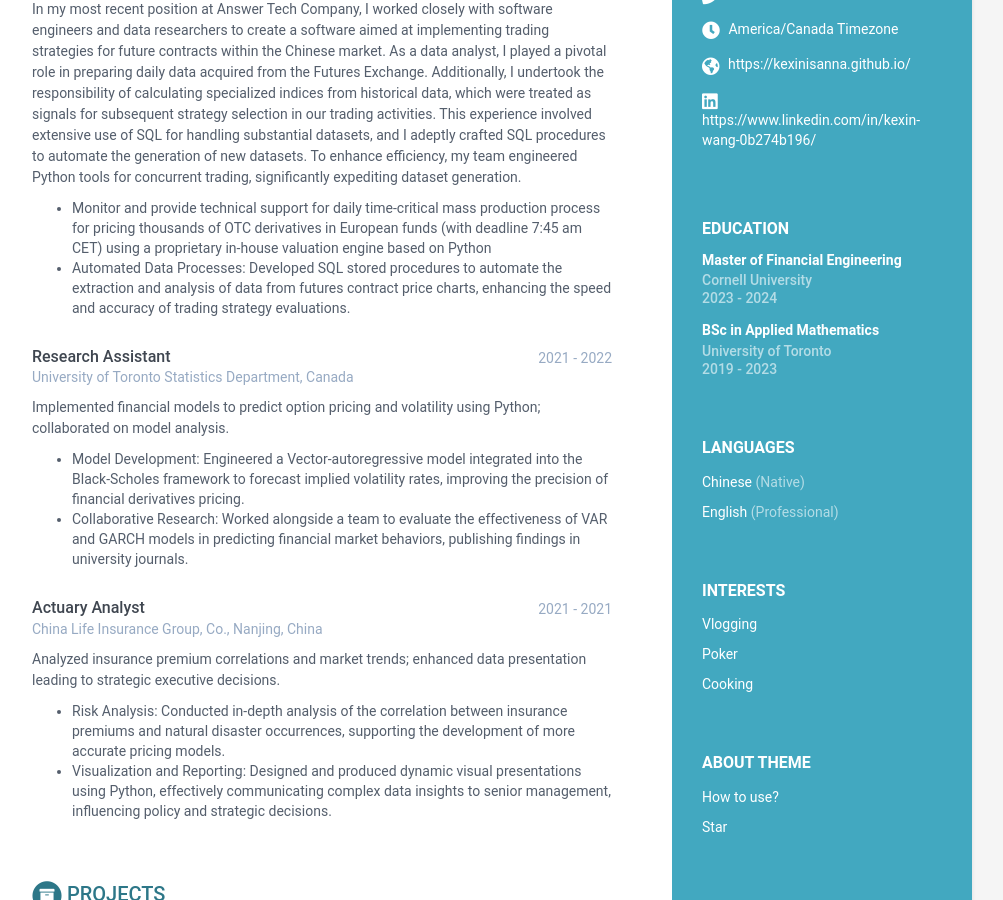
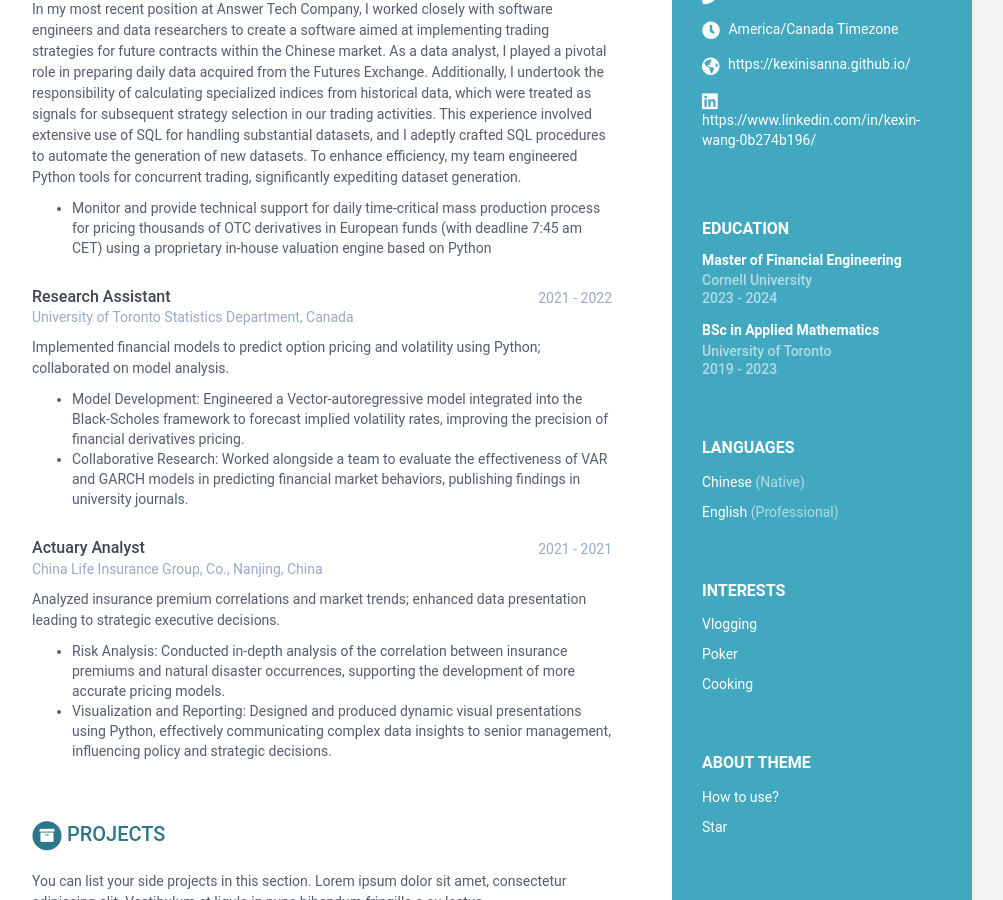
Before and after one commit to KexinisAnna/KexinisAnna.github.io, a Jekyll site: the page built from index.html, in a window 1280 px wide and 900 px high, scrolled down 406 px. Shown: the whole window, without its empty margins (168-1171 px from the left). Built offline with Jekyll 4.4.1, drawn with Linux system fonts in a browser that asks for light colours.

Commit message:
Update data.yml

```diff
--- a/_data/data.yml
+++ b/_data/data.yml
@@ -91,8 +91,6 @@ experiences:
           To enhance efficiency, my team engineered Python tools for concurrent trading, significantly expediting dataset generation.
             - Monitor and provide technical support for daily time-critical mass production process for pricing thousands of
             OTC derivatives in European funds (with deadline 7:45 am CET) using a proprietary in-house valuation engine based on Python
-            - Automated Data Processes: Developed SQL stored procedures to automate the extraction and analysis of data from futures contract price charts,
-            enhancing the speed and accuracy of trading strategy evaluations.
       - role: Research Assistant
         time: 2021 - 2022
         company: University of Toronto Statistics Department, Canada
```
